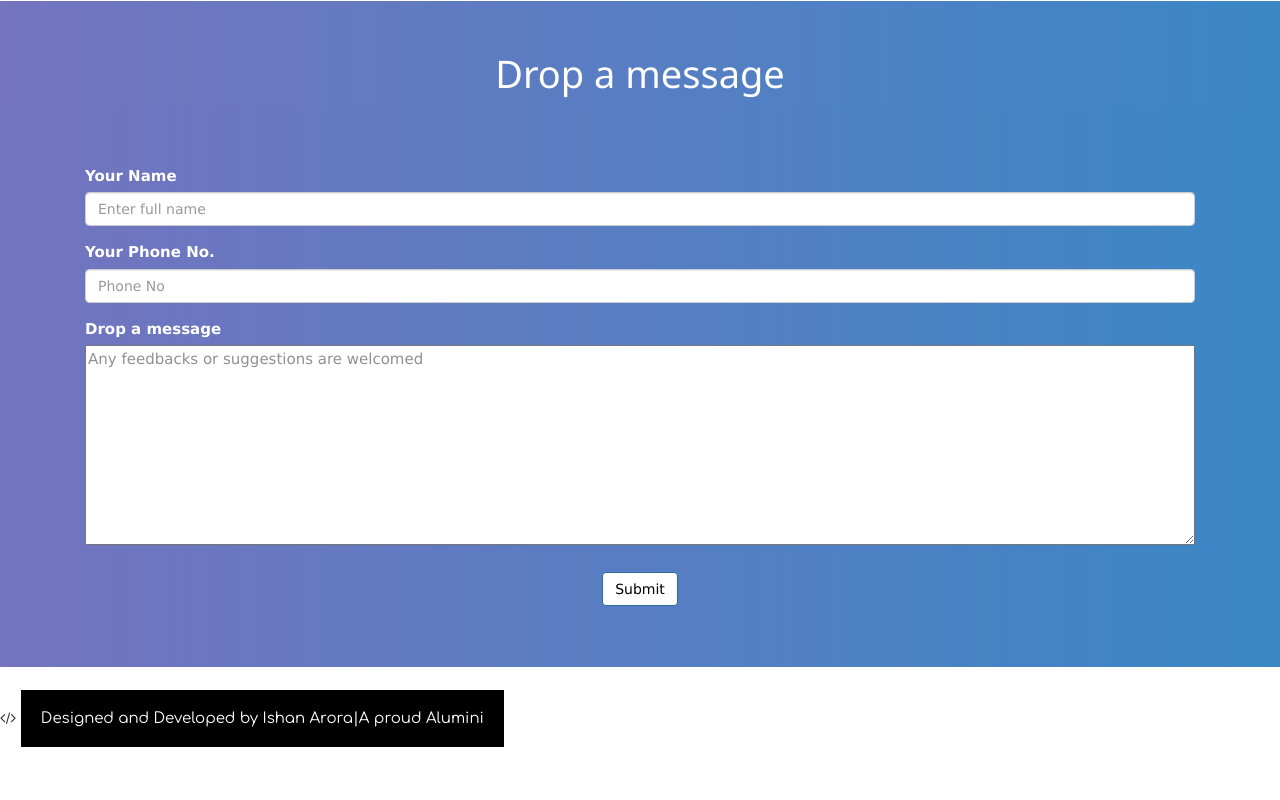
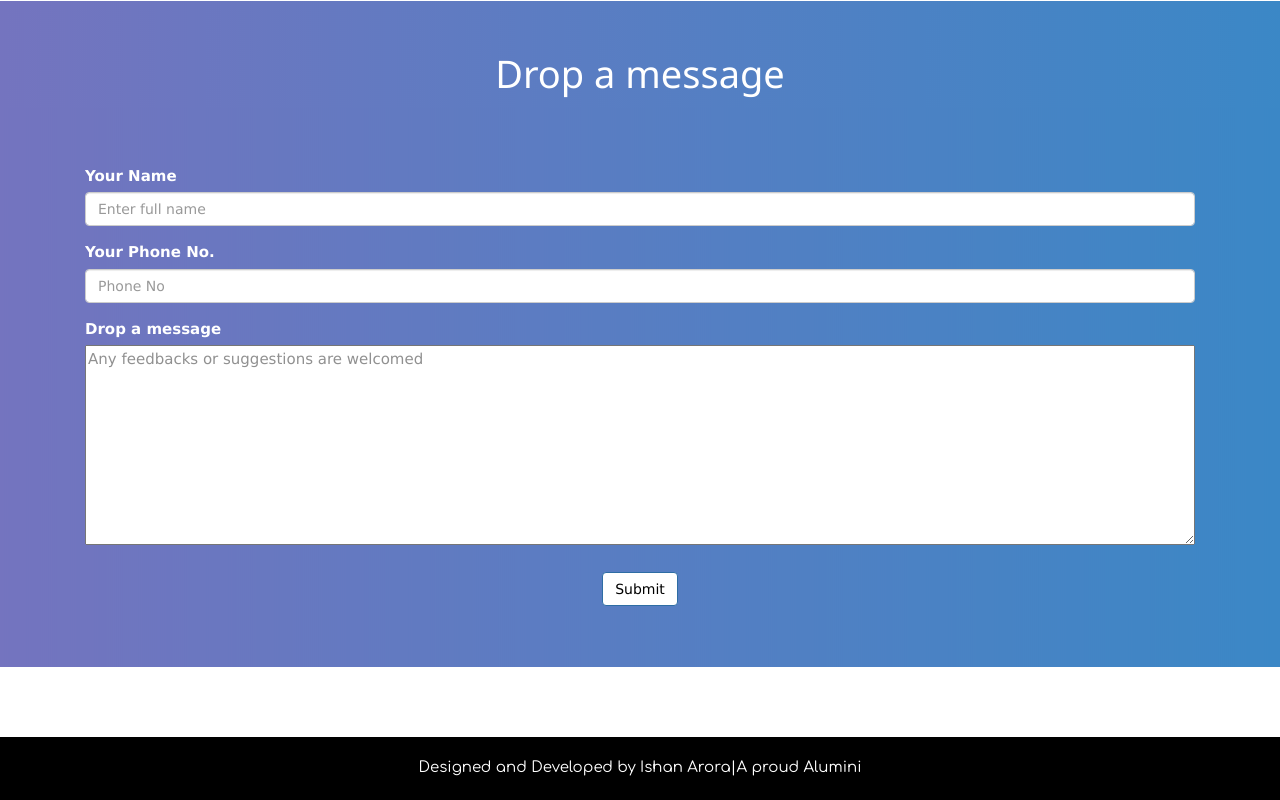
Before and after one commit to ishan6899/learnify, a plain HTML site: page index.html in a window 1280 px wide. Shown: the part 4319-5119 px from the top of the page. Before the commit the page ends 5066 px from the top, so only its background shows below. Drawn offline with nearby package versions, Linux system fonts and the light colour scheme; a web font is replaced by a local one.

Commit message:
Update index.html

```diff
--- a/index.html
+++ b/index.html
@@ -383,9 +383,9 @@ Phone: 8505902225,8920519014,9891307703</p>
 
 
 <footer style="margin-bottom: 0px;padding-top: 40px; margin-top: 0px !important;">
-     <i class="fa fa-code" aria-hidden="true"></i>
 
-  <p style="color: white;background-color: black;margin-bottom: 0px;text-align: center;display:inline;">Designed and Developed by Ishan Arora|A proud Alumini</p>
+
+  <p style="color: white;background-color: black;margin-bottom: 0px;text-align: center;">Designed and Developed by Ishan Arora|A proud Alumini</p>
 
 </footer>
 
```
